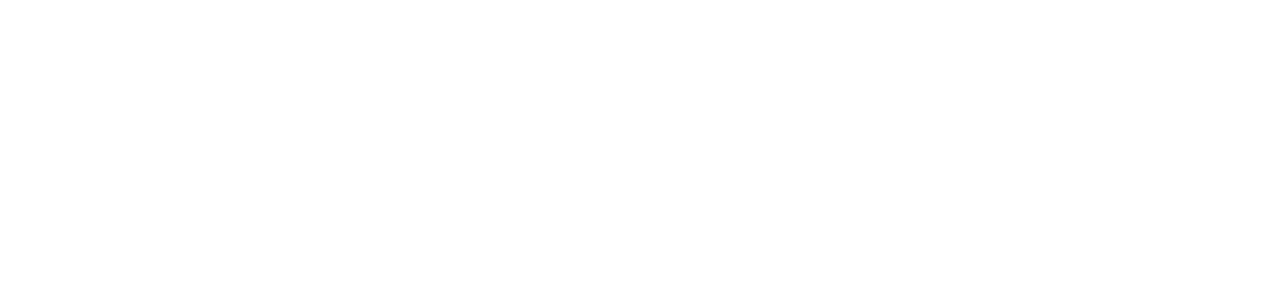
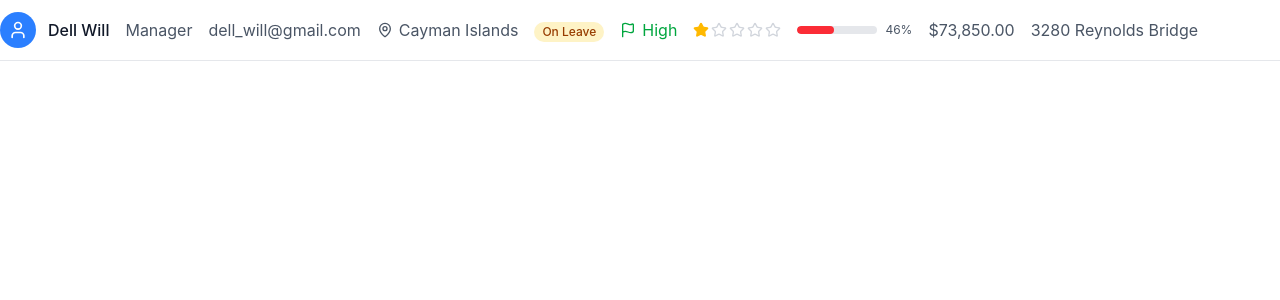
Before and after one commit to MrPancakes39/list-perf-harness, a React (Vite) app: page / in a window 1280 px wide. Shown: the top 300 px of the page. Built offline with nearby package versions, Linux system fonts and the light colour scheme.

Commit message:
Added EmployeeItem

```diff
--- a/src/App.tsx
+++ b/src/App.tsx
@@ -1,5 +1,14 @@
+import { EmployeeItem } from "./EmployeeItem";
+import { generateEmployee } from "./generate-data";
+
+const employee = generateEmployee();
+
 function App() {
-  return <div></div>;
+  return (
+    <div>
+      <EmployeeItem employee={employee} />
+    </div>
+  );
 }
 
 export default App;
--- /dev/null
+++ b/src/EmployeeItem.tsx
@@ -0,0 +1,50 @@
+import { MapPinIcon } from "lucide-react";
+import { Avatar } from "./components/Avatar";
+import { SoftwareProgressBar } from "./components/SoftwareProgressBar";
+import { StarRating } from "./components/StarRating";
+import { StatusBadge } from "./components/StatusBadge";
+import { TrustworthinessBadge } from "./components/TrustworthinessBadge";
+import type { Employee } from "./generate-data";
+
+const currencyFormatter = new Intl.NumberFormat("en-US", {
+  style: "currency",
+  currency: "USD",
+  minimumFractionDigits: 2,
+});
+
+interface EmployeeItemProps {
+  employee: Employee;
+}
+
+export function EmployeeItem({ employee }: EmployeeItemProps) {
+  return (
+    <div className="flex items-center gap-4 border-b border-gray-200 py-3">
+      <div className="flex min-w-0 shrink-0 items-center gap-3">
+        <Avatar gender={employee.Gender} />
+        <span className="font-medium text-gray-900">{employee.Employees}</span>
+      </div>
+      <div className="shrink-0 text-gray-600">{employee.Designation}</div>
+      <div className="min-w-0 shrink text-gray-600">{employee.Mail}</div>
+      <div className="flex shrink-0 items-center gap-1.5 text-gray-600">
+        <MapPinIcon className="h-4 w-4 shrink-0" />
+        {employee.Location}
+      </div>
+      <div className="shrink-0">
+        <StatusBadge status={employee.Status}>{employee.Status}</StatusBadge>
+      </div>
+      <TrustworthinessBadge level={employee.Trustworthiness}>
+        {employee.Trustworthiness}
+      </TrustworthinessBadge>
+      <div className="shrink-0">
+        <StarRating rating={employee.Rating} />
+      </div>
+      <div className="shrink-0">
+        <SoftwareProgressBar value={employee.Software} />
+      </div>
+      <div className="shrink-0 text-gray-600">
+        {currencyFormatter.format(employee.CurrentSalary)}
+      </div>
+      <div className="min-w-0 shrink text-gray-600">{employee.Address}</div>
+    </div>
+  );
+}
--- /dev/null
+++ b/src/components/Avatar.tsx
@@ -0,0 +1,28 @@
+import { User as UserIcon } from "lucide-react";
+import { cva, type VariantProps } from "class-variance-authority";
+import { cn } from "../utils";
+
+const avatarVariants = cva(
+  "flex h-9 w-9 shrink-0 items-center justify-center rounded-full",
+  {
+    variants: {
+      gender: {
+        Man: "bg-blue-500",
+        Woman: "bg-fuchsia-500",
+        "Non-Binary": "bg-purple-500",
+      },
+    },
+  }
+);
+
+interface AvatarProps extends VariantProps<typeof avatarVariants> {
+  className?: string;
+}
+
+export function Avatar({ gender, className }: AvatarProps) {
+  return (
+    <div className={cn(avatarVariants({ gender }), className)}>
+      <UserIcon className="h-5 w-5 text-white" />
+    </div>
+  );
+}
--- /dev/null
+++ b/src/components/SoftwareProgressBar.tsx
@@ -0,0 +1,35 @@
+import { cva } from "class-variance-authority";
+import { cn } from "../utils";
+
+const barVariants = cva("h-full rounded-full", {
+  variants: {
+    level: {
+      high: "bg-green-500",
+      low: "bg-red-500",
+    },
+  },
+});
+
+interface SoftwareProgressBarProps {
+  value: number;
+  className?: string;
+}
+
+export function SoftwareProgressBar({
+  value,
+  className,
+}: SoftwareProgressBarProps) {
+  const level = value >= 50 ? "high" : "low";
+
+  return (
+    <div className={cn("flex items-center gap-2", className)}>
+      <div className="h-2 w-20 overflow-hidden rounded-full bg-gray-200">
+        <div
+          className={barVariants({ level })}
+          style={{ width: `${value}%` }}
+        />
+      </div>
+      <span className="text-xs text-gray-600">{value}%</span>
+    </div>
+  );
+}
--- /dev/null
+++ b/src/components/StarRating.tsx
@@ -0,0 +1,27 @@
+import { Star as StarIcon } from "lucide-react";
+import { cva } from "class-variance-authority";
+import { cn } from "../utils";
+
+const starVariants = cva("h-4 w-4", {
+  variants: {
+    filled: {
+      true: "fill-amber-400 text-amber-400",
+      false: "text-gray-300",
+    },
+  },
+});
+
+interface StarRatingProps {
+  rating: number;
+  className?: string;
+}
+
+export function StarRating({ rating, className }: StarRatingProps) {
+  return (
+    <div className={cn("flex gap-0.5", className)}>
+      {[1, 2, 3, 4, 5].map((i) => (
+        <StarIcon key={i} className={starVariants({ filled: i <= rating })} />
+      ))}
+    </div>
+  );
+}
--- /dev/null
+++ b/src/components/StatusBadge.tsx
@@ -0,0 +1,28 @@
+import { cva, type VariantProps } from "class-variance-authority";
+import { cn } from "../utils";
+
+const statusBadgeVariants = cva(
+  "inline-flex rounded-full px-2 py-0.5 text-xs font-medium",
+  {
+    variants: {
+      status: {
+        Active: "bg-green-100 text-green-800",
+        Inactive: "bg-red-100 text-red-800",
+        "On Leave": "bg-amber-100 text-amber-800",
+      },
+    },
+  }
+);
+
+interface StatusBadgeProps extends VariantProps<typeof statusBadgeVariants> {
+  children: React.ReactNode;
+  className?: string;
+}
+
+export function StatusBadge({ status, children, className }: StatusBadgeProps) {
+  return (
+    <span className={cn(statusBadgeVariants({ status }), className)}>
+      {children}
+    </span>
+  );
+}
--- /dev/null
+++ b/src/components/TrustworthinessBadge.tsx
@@ -0,0 +1,32 @@
+import { Flag as FlagIcon } from "lucide-react";
+import { cva, type VariantProps } from "class-variance-authority";
+import { cn } from "../utils";
+
+const trustworthinessBadgeVariants = cva("flex items-center gap-1.5", {
+  variants: {
+    level: {
+      Sufficient: "text-blue-600",
+      High: "text-green-600",
+      Low: "text-red-600",
+    },
+  },
+});
+
+interface TrustworthinessBadgeProps
+  extends VariantProps<typeof trustworthinessBadgeVariants> {
+  children: React.ReactNode;
+  className?: string;
+}
+
+export function TrustworthinessBadge({
+  level,
+  children,
+  className,
+}: TrustworthinessBadgeProps) {
+  return (
+    <div className={cn(trustworthinessBadgeVariants({ level }), className)}>
+      <FlagIcon className="h-4 w-4 shrink-0" />
+      {children}
+    </div>
+  );
+}
--- /dev/null
+++ b/src/utils.ts
@@ -0,0 +1,6 @@
+import { type ClassValue, clsx } from "clsx";
+import { twMerge } from "tailwind-merge";
+
+export function cn(...inputs: ClassValue[]) {
+  return twMerge(clsx(inputs));
+}
```
Also changed, not shown: package.json (+7 -2 lines), 1 other file (tests, documents, lock files or other folders).
